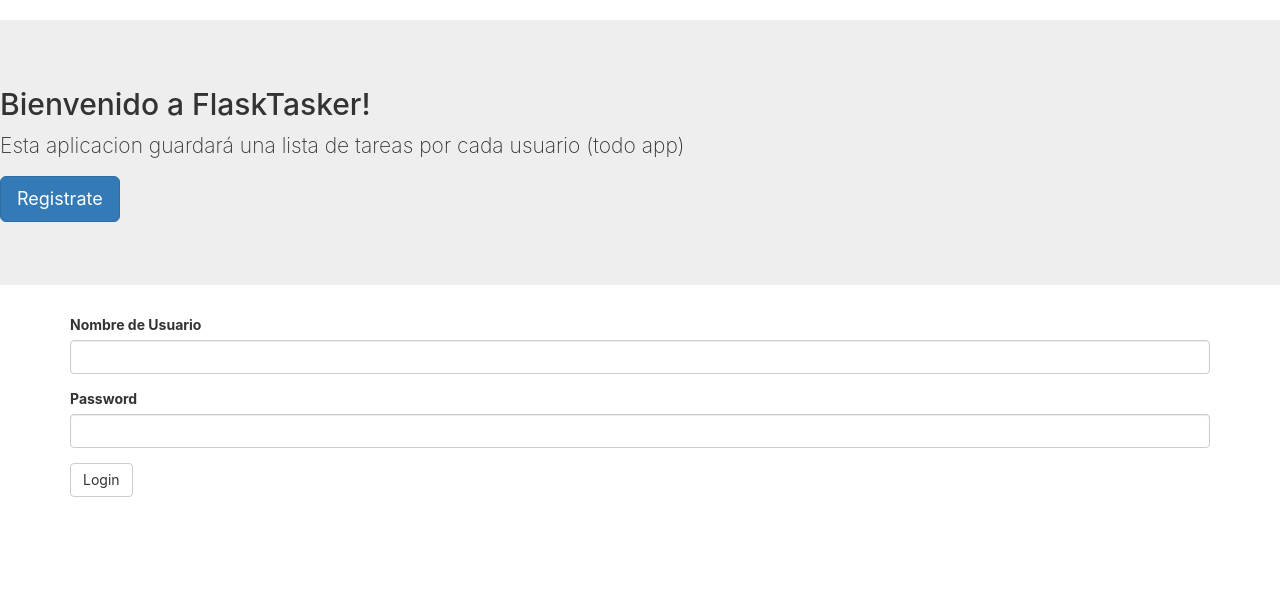
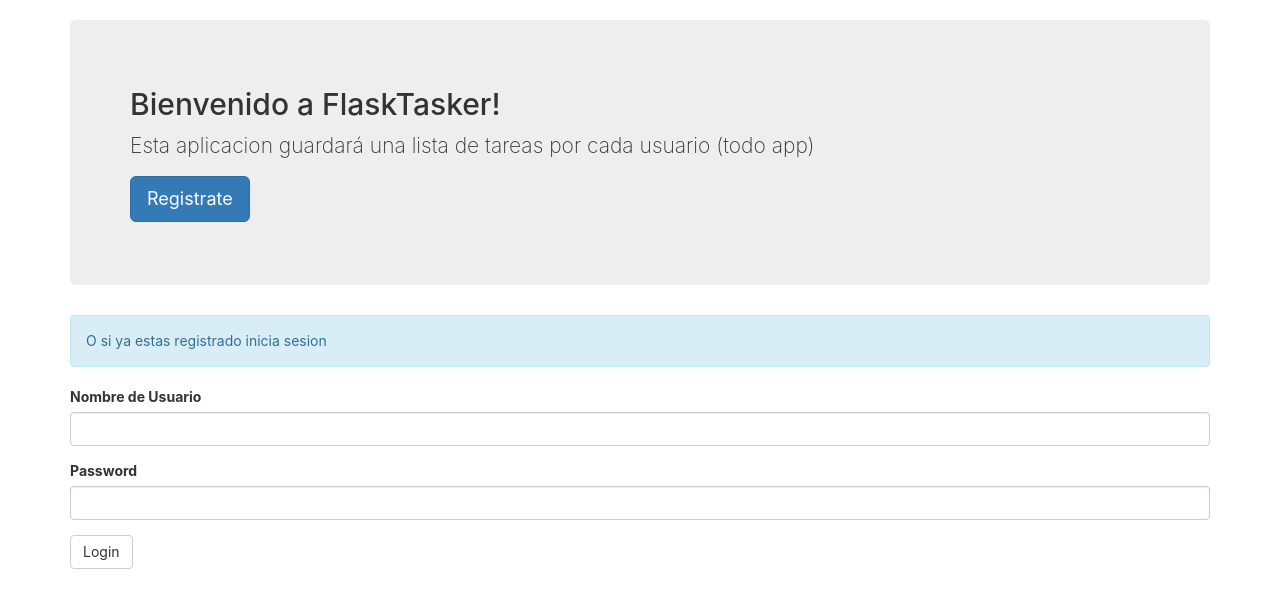
Before and after one commit to Jodaviro/flask-tasker, a Flask app: page /auth/login in a window 1280 px wide. Shown: the part 52-660 px from the top of the page. Run offline with Flask 2, Linux system fonts and the light colour scheme; some libraries are stand-ins or nearby versions.

Commit message:
some syles update

```diff
--- a/app/templates/hello.html
+++ b/app/templates/hello.html
@@ -9,17 +9,18 @@
 
 {% block content %}
 
+
+<div class="container-fluid">
     {% if username %}
         <h1>Bienvenido, {{username}}</h1>
     {% endif %}
 
     {% if user_ip %}
-        <h3 class="colosus" > tu ip es {{user_ip}}</h3>
+        <h3> tu ip es {{user_ip}}</h3>
     {% else %}
         <a href="{{ url_for('index') }}"> Ir a inicio</a>
     {% endif %}
 
-    <div class="container">
         <h2> Crea una nueva tarea</h2>
         {{ wtf.quick_form(todo_form) }}
     </div>
--- a/app/templates/login.html
+++ b/app/templates/login.html
@@ -6,6 +6,7 @@
 {% endblock %}
 
 {% block content %}
+<div class="container">
   <div class="jumbotron">
     <h2>Bienvenido a FlaskTasker!</h2>
     <p>Esta aplicacion guardará una lista de tareas por cada usuario (todo app)</p>
@@ -13,7 +14,12 @@
       <a class="btn btn-primary btn-lg" href="{{ url_for('auth.signup') }}" role="button">Registrate</a>
     </p>
   </div>
-  <div class="container">
+
+  <div class="alert alert-info" role="alert">
+    <p> O  si ya estas registrado inicia sesion</p>
+  </div>
+  <div>
       {{ wtf.quick_form(login_form) }}
   </div>
+</div>
 {% endblock %}
--- a/app/templates/macros.html
+++ b/app/templates/macros.html
@@ -13,8 +13,6 @@
         </span>
 
 
-
-
         {{ wtf.quick_form(delete_form, action=url_for('delete', todo_id=todo.id)) }}
 
         {{ wtf.quick_form(update_form, action=url_for('update', todo_id=todo.id, done=todo.to_dict().done)) }}
```
Lines whose indentation alone changed are shown as unchanged.
